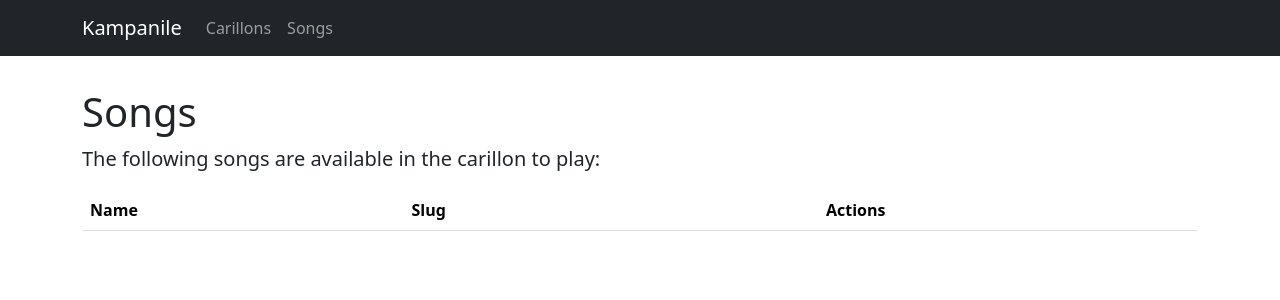
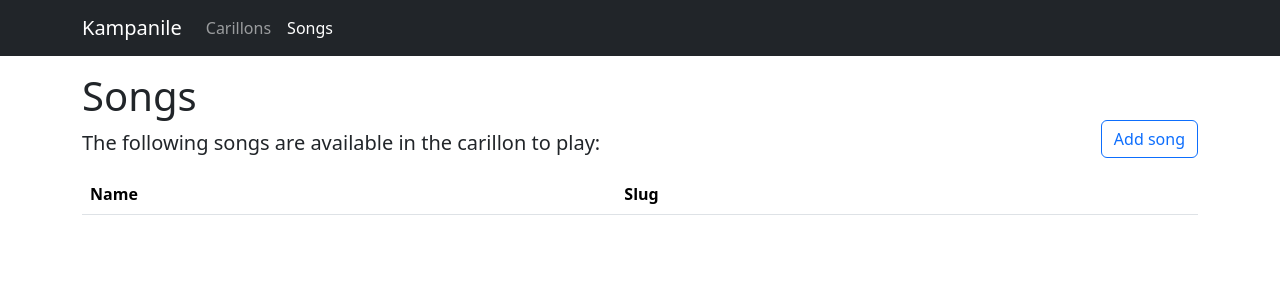
Before and after one commit to MatthiasGi/kampanile3, a Django app: page /carillon/songs/ in a window 1280 px wide. Shown: the top 300 px of the page. Run offline with Django 5.2, Linux system fonts and the light colour scheme; data that the repository does not hold is empty; some libraries are stand-ins or nearby versions.

Commit message:
Song-Views ready and songs playable from the frontend

```diff
--- a/kampanile3/carillon/models/carillon.py
+++ b/kampanile3/carillon/models/carillon.py
@@ -50,3 +50,10 @@
 
     def get_absolute_url(self):
         return reverse("carillon:carillons:detail", kwargs={"pk": self.pk})
+
+    def __str__(self) -> str:
+        return self.name
+
+    class Meta:
+        verbose_name = _("Carillon")
+        verbose_name_plural = _("Carillons")
--- a/kampanile3/carillon/templates/carillon/carillon_detail.html
+++ b/kampanile3/carillon/templates/carillon/carillon_detail.html
@@ -11,7 +11,7 @@
 
 {% block content %}
   <h2>{% trans "Test playing notes" %}</h2>
-  <div class="piano-container">
+  <div class="piano-container mb-3">
     <button type="button" class="btn btn-outline-primary" data-note="36">C2</button>
     <button type="button" class="btn btn-outline-primary" data-note="48">C3</button>
     <button type="button" class="btn btn-outline-primary" data-note="60">C4</button>
@@ -19,7 +19,7 @@
     <button type="button" class="btn btn-outline-primary" data-note="84">C6</button>
   </div>
 
-  <div class="alert-placeholder mt-2"></div>
+  <div class="alert-placeholder"></div>
 {% endblock %}
 
 {% block extra_body %}
@@ -27,7 +27,7 @@
 document.querySelectorAll('.piano-container button').forEach(button => {
   button.addEventListener('click', function() {
     const note = this.getAttribute('data-note');
-    fetch(`{% url 'carillon:carillons:hit_note' pk=carillon.pk %}`, {
+    fetch(`{% url 'carillon:carillons:hit_note' carillon.pk %}`, {
       method: 'POST',
       headers: {
         'Content-Type': 'application/json',
--- a/kampanile3/carillon/templates/carillon/carillon_confirm_delete.html
+++ b/kampanile3/carillon/templates/carillon/confirm_delete.html
@@ -6,10 +6,10 @@
     {% csrf_token %}
     {{ form }}
     <div class="row pt-3">
-      <a href="{{ back_link }}" class="btn btn-outline-secondary col-5">
+      <a href="{{ back_link }}" class="btn btn-outline-secondary btn-lg col-5">
         {% trans "Cancel" %}
       </a>
-      <input type="submit" class="btn btn-danger col-6 offset-1" value="{% trans "Confirm deletion" %}>
+      <input type="submit" class="btn btn-danger btn-lg col-6 offset-1" value="{% trans "Confirm deletion" %}">
     </div>
   </form>
 {% endblock %}
--- a/kampanile3/carillon/templates/carillon/song_list.html
+++ b/kampanile3/carillon/templates/carillon/song_list.html
@@ -1,28 +1,32 @@
 {% extends "frontend/base.html" %}
-{% load i18n static %}
+{% load i18n %}
 
 {% block content %}
-  <h1>{% translate "Songs" %}</h1>
-  <p class="lead">{% blocktranslate %}The following songs are available in the carillon to play:{% endblocktranslate %}</p>
+  {% url "carillon:songs:add" as url %}
+  {% include "frontend/includes/add_button.html" with label=_("Add song") %}
 
   <table class="table">
     <thead>
       <tr>
-        <th scope="col">{% translate "Name" %}</th>
-        <th scope="col">{% translate "Slug" %}</th>
-        <th scope="col"><span class="mdi mdi-music-accidental-sharp" title="{% trans "Transpose" %}" data-bs-toggle="tooltip"></span></th>
-        <th scope="col"><span class="mdi mdi-metronome" title="{% trans "Tempo" %}" data-bs-toggle="tooltip"></span></th>
-        <th scope="col">{% translate "Actions" %}</th>
+        <th scope="col" class="w-50">{% translate "Name" %}</th>
+        <th scope="col" class="w-50">{% translate "Slug" %}</th>
+        <th scope="col" class="text-center"><span class="mdi mdi-music-accidental-sharp" title="{% trans "Transpose" %}" data-bs-toggle="tooltip"></span></th>
+        <th scope="col" class="text-center"><span class="mdi mdi-metronome" title="{% trans "Tempo multiplier" %}" data-bs-toggle="tooltip"></span></th>
+        <th scope="col"></th>
       </tr>
     </thead>
     <tbody>
       {% for song in song_list %}
         <tr>
-          <th scope="row">{{ song.name }}</th>
+          <th scope="row"><a href="{{ song.get_absolute_url }}">{{ song.name }}</a></th>
           <td><code>{{ song.slug }}</code></td>
-          <td>{{ song.transpose }}</td>
-          <td>{{ song.tempo_multiplier }}</td>
-          <td></td>
+          <td class="text-nowrap">{{ song.transpose }}</td>
+          <td class="text-nowrap">{{ song.tempo_percentage }}&nbsp;%</td>
+          <td class="text-nowrap">
+            {% url "carillon:songs:update" song.pk as update_url %}
+            {% url "carillon:songs:delete" song.pk as delete_url %}
+            {% include "frontend/includes/table_btn_group.html" with view_url=song.get_absolute_url %}
+          </td>
         </tr>
       {% endfor %}
     </tbody>
--- a/kampanile3/carillon/urls.py
+++ b/kampanile3/carillon/urls.py
@@ -10,6 +10,7 @@
             (
                 [
                     path("", carillon.CarillonListView.as_view(), name="list"),
+                    path("add/", carillon.CarillonCreateView.as_view(), name="add"),
                     path(
                         "<int:pk>/",
                         carillon.CarillonDetailView.as_view(),
@@ -26,7 +27,6 @@
                         name="delete",
                     ),
                     path("<int:pk>/hit/", carillon.hit_note_view, name="hit_note"),
-                    path("add/", carillon.CarillonCreateView.as_view(), name="add"),
                 ],
                 "carillons",
             )
@@ -38,6 +38,27 @@
             (
                 [
                     path("", song.SongView.as_view(), name="list"),
+                    path(
+                        "add/",
+                        song.SongCreateView.as_view(),
+                        name="add",
+                    ),
+                    path(
+                        "<int:pk>/",
+                        song.SongDetailView.as_view(),
+                        name="detail",
+                    ),
+                    path(
+                        "<int:pk>/update/",
+                        song.SongUpdateView.as_view(),
+                        name="update",
+                    ),
+                    path(
+                        "<int:pk>/delete/",
+                        song.SongDeleteView.as_view(),
+                        name="delete",
+                    ),
+                    path("<int:pk>/play/", song.play_view, name="play"),
                 ],
                 "songs",
             )
--- a/kampanile3/carillon/views/carillon.py
+++ b/kampanile3/carillon/views/carillon.py
@@ -45,6 +45,7 @@
 class CarillonCreateView(CreateView):
     model = Carillon
     form_class = CarillonForm
+    template_name = "carillon/simple_form.html"
 
     def get_context_data(self, **kwargs):
         context = super().get_context_data(**kwargs)
@@ -62,6 +63,7 @@
 class CarillonUpdateView(UpdateView):
     model = Carillon
     form_class = CarillonForm
+    template_name = "carillon/simple_form.html"
 
     def get_context_data(self, **kwargs):
         context = super().get_context_data(**kwargs)
@@ -79,6 +81,7 @@
 
 class CarillonDeleteView(DeleteView):
     model = Carillon
+    template_name = "carillon/confirm_delete.html"
 
     def get_context_data(self, **kwargs):
         context = super().get_context_data(**kwargs)
@@ -110,5 +113,4 @@
         carillon.hit(note)
         return JsonResponse({"success": True, "carillon_id": pk, "note": note})
     except Exception as e:
-        print(str(e))
         return JsonResponse({"error": str(e)}, status=500)
--- a/kampanile3/carillon/views/song.py
+++ b/kampanile3/carillon/views/song.py
@@ -1,6 +1,115 @@
-from carillon.models import Song
-from django.views.generic import ListView
+import json
+
+from django.http import JsonResponse
+from django.shortcuts import get_object_or_404
+from django.urls import reverse
+from django.utils.translation import gettext as _
+from django.views.decorators.csrf import csrf_exempt
+from django.views.generic import DetailView, ListView
+from django.views.generic.edit import CreateView, DeleteView, UpdateView
+
+from ..forms import SongForm
+from ..models import Carillon, Song
 
 
 class SongView(ListView):
     model = Song
+
+    def get_context_data(self, **kwargs):
+        context = super().get_context_data(**kwargs)
+        context.update(
+            {
+                "menu_active": "song",
+                "title": _("Songs"),
+                "subtitle": _(
+                    "The following songs are available in the carillon to play:"
+                ),
+            }
+        )
+        return context
+
+
+class SongDetailView(DetailView):
+    model = Song
+
+    def get_context_data(self, **kwargs):
+        context = super().get_context_data(**kwargs)
+        context.update(
+            {
+                "menu_active": "song",
+                "back_link": reverse("carillon:songs:list"),
+                "title": self.object.name,
+                "carillons": Carillon.objects.all(),
+            }
+        )
+        return context
+
+
+class SongCreateView(CreateView):
+    model = Song
+    form_class = SongForm
+    template_name = "carillon/simple_form.html"
+
+    def get_context_data(self, **kwargs):
+        context = super().get_context_data(**kwargs)
+        context.update(
+            {
+                "menu_active": "song",
+                "back_link": reverse("carillon:songs:list"),
+                "title": _("Create song"),
+                "subtitle": _("Add a song to the carillon."),
+            }
+        )
+        return context
+
+
+class SongUpdateView(UpdateView):
+    model = Song
+    form_class = SongForm
+    template_name = "carillon/simple_form.html"
+
+    def get_context_data(self, **kwargs):
+        context = super().get_context_data(**kwargs)
+        context.update(
+            {
+                "menu_active": "song",
+                "back_link": self.object.get_absolute_url(),
+                "title": _("Update song"),
+                "subtitle": self.object.name,
+            }
+        )
+        return context
+
+
+class SongDeleteView(DeleteView):
+    model = Song
+    template_name = "carillon/confirm_delete.html"
+
+    def get_context_data(self, **kwargs):
+        context = super().get_context_data(**kwargs)
+        context.update(
+            {
+                "menu_active": "song",
+                "back_link": reverse("carillon:songs:list"),
+                "title": _("Delete song"),
+                "subtitle": _("Are you sure you want to delete the song: %(name)s?")
+                % {"name": self.object.name},
+            }
+        )
+        return context
+
+
+@csrf_exempt
+def play_view(request, pk):
+    """Simple view to play a song on a specific carillon."""
+    if request.method != "POST":
+        return JsonResponse({"error": "Only POST method allowed"}, status=405)
+
+    try:
+        song = get_object_or_404(Song, pk=pk)
+        data = json.loads(request.body)
+        carillon = get_object_or_404(Carillon, pk=data.get("carillon_id"))
+        carillon.play(song.midi)
+        return JsonResponse({"success": True, "carillon_id": pk, "song_id": song.pk})
+    except Exception as e:
+        return JsonResponse({"error": str(e)}, status=500)
--- a/kampanile3/frontend/templates/frontend/base.html
+++ b/kampanile3/frontend/templates/frontend/base.html
@@ -29,7 +29,7 @@
               </a>
             </li>
             <li class="nav-item">
-              <a class="nav-link" href="{% url 'carillon:songs:list' %}">
+              <a class="nav-link{% if menu_active == "song" %} active{% endif %}" href="{% url 'carillon:songs:list' %}">
                 {% trans "Songs" %}
               </a>
             </li>
--- /dev/null
+++ b/kampanile3/frontend/templates/frontend/includes/add_button.html
@@ -0,0 +1,5 @@
+<div class="position-relative">
+  <a href="{{ url }}" class="btn btn-outline-primary position-absolute end-0 bottom-0 mb-3">
+    <span class="mdi mdi-plus"></span> {{ label }}
+  </a>
+</div>
```
Also changed, not shown: kampanile3/carillon/forms.py (+50 -11 lines), kampanile3/carillon/models/song.py (+15 -1 lines), kampanile3/carillon/templates/carillon/carillon_list.html (+5 -16 lines), kampanile3/carillon/templates/carillon/song_detail.html (added, +75 -0 lines), kampanile3/frontend/templates/frontend/includes/table_btn_group.html (added, +19 -0 lines), kampanile3/carillon/locale/de/LC_MESSAGES/django.po, kampanile3/carillon/migrations/0006_alter_carillon_options.py (added), kampanile3/carillon/templates/carillon/simple_form.html (renamed from kampanile3/carillon/templates/carillon/carillon_form.html), kampanile3/frontend/locale/de/LC_MESSAGES/django.po.
